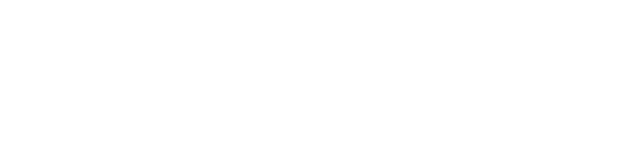
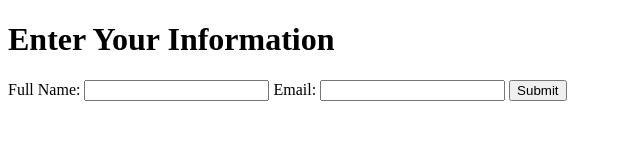
Before and after one commit to Suiunibraev/lets, a plain HTML site: page index.html in a window 1280 px wide. Shown: the whole page, without its empty margins (0-640 px from the left). Drawn offline with Linux system fonts and the light colour scheme.

Commit message:
Update index.html

```diff
--- a/index.html
+++ b/index.html
@@ -1,4 +1,23 @@
-<!-- ... other HTML code ... -->
+<!DOCTYPE html>
+<html lang="en">
+<head>
+  <meta charset="UTF-8">
+  <meta name="viewport" content="width=device-width, initial-scale=1.0">
+  <title>Form to Google Sheets</title>
+</head>
+<body>
+
+  <h1>Enter Your Information</h1>
+
+  <form id="dataForm">
+    <label for="fullName">Full Name:</label>
+    <input type="text" id="fullName" name="fullName" required>
+
+    <label for="email">Email:</label>
+    <input type="email" id="email" name="email" required>
+
+    <button type="button" onclick="submitData()">Submit</button>
+  </form>
 
   <script>
     function submitData() {
```
Lines whose indentation alone changed are shown as unchanged.
